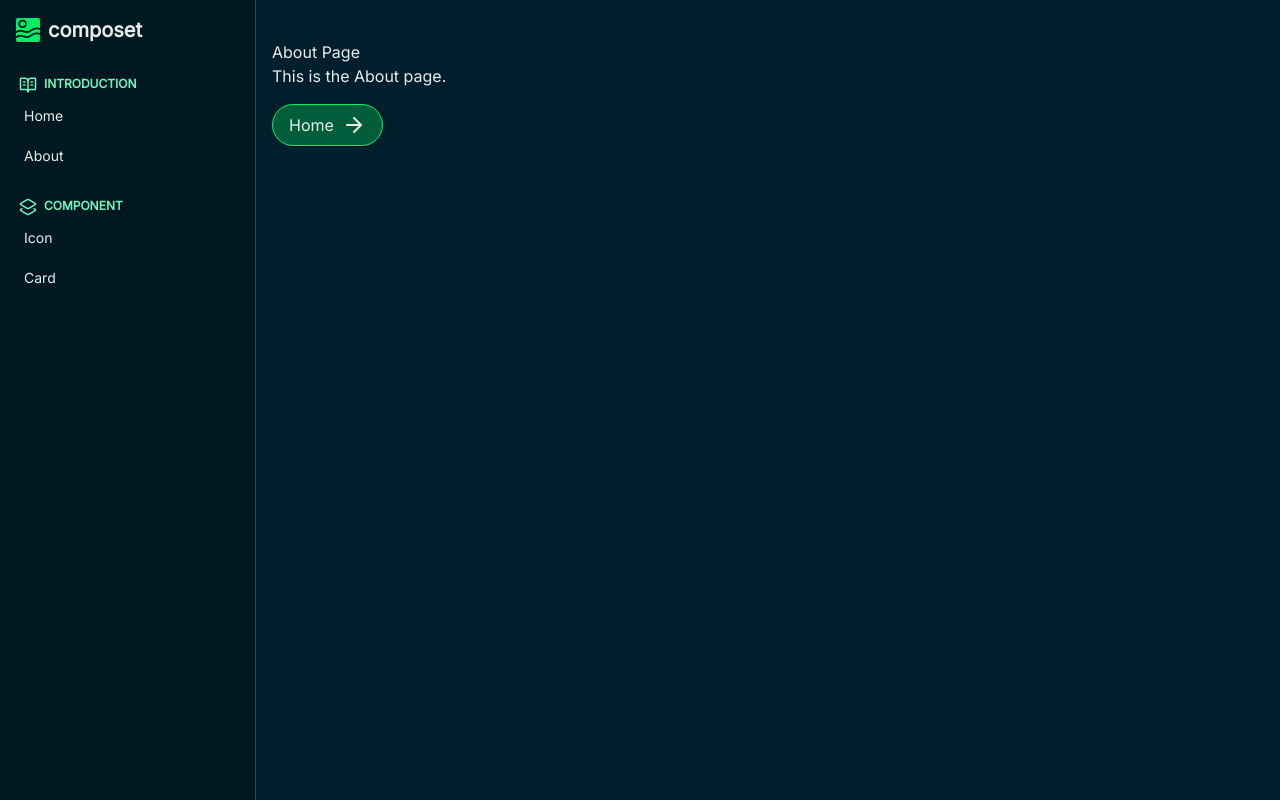
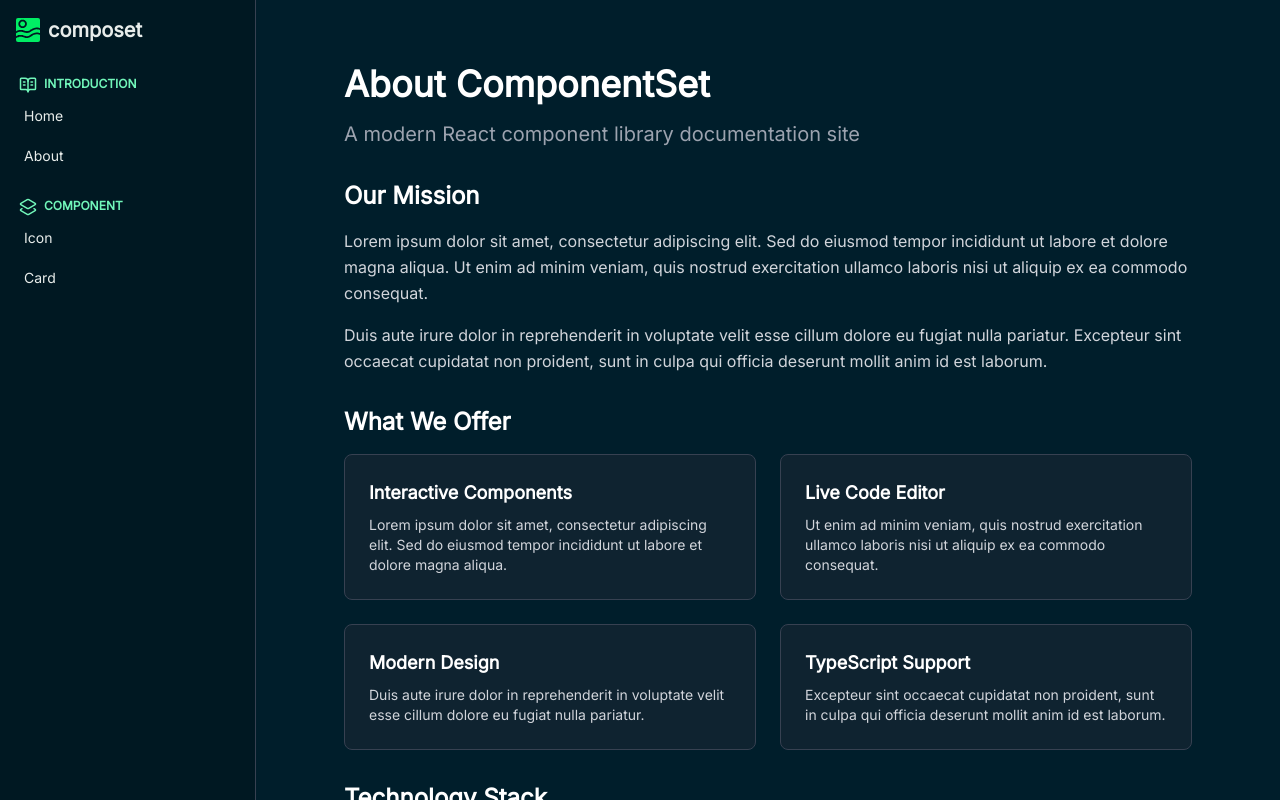
Before and after one commit to fkriachmd/componenset, a React (Vite) app: page /componenset/about in a window 1280 px wide. Built offline with nearby package versions, Linux system fonts and the light colour scheme.

Commit message:
Initial commit with React app and GitHub Pages setup

```diff
--- a/src/App.tsx
+++ b/src/App.tsx
@@ -1,21 +1,56 @@
 import { Routes, Route } from "react-router-dom";
-import Home from "./pages/Home";
-import About from "./pages/About";
+import { lazy, Suspense, useEffect } from "react";
 import Sidebar from "./components/Sidebar";
-import Icon from "./pages/Icon";
-import Card from "./pages/Card";
+
+// Lazy load components
+const Home = lazy(() => import("./pages/Home"));
+const About = lazy(() => import("./pages/About"));
+const Icon = lazy(() => import("./pages/Icon"));
+const Card = lazy(() => import("./pages/Card"));
+
+// Preload components on app start
+const preloadComponents = () => {
+  const componentImports = [
+    () => import("./pages/Home"),
+    () => import("./pages/About"),
+    () => import("./pages/Icon"),
+    () => import("./pages/Card"),
+  ];
+
+  // Preload after a short delay to not block initial render
+  setTimeout(() => {
+    componentImports.forEach((importFn) => {
+      importFn().catch(() => {
+        // Ignore preload errors
+      });
+    });
+  }, 100);
+};
+
+// Loading component
+const LoadingSpinner = () => (
+  <div className="flex items-center justify-center h-64">
+    <div className="animate-spin rounded-full h-8 w-8 border-b-2 border-accent"></div>
+  </div>
+);
 
 function App() {
+  useEffect(() => {
+    preloadComponents();
+  }, []);
+
   return (
-    <div className="min-w-full min-h-screen bg-background text-text flex">
+    <div className="min-w-full h-screen bg-background text-text flex">
       <Sidebar />
-      <main className="flex-1 p-4 pt-10">
+      <main className="flex-1 p-4 pt-10 overflow-y-auto">
+        <Suspense fallback={<LoadingSpinner />}>
           <Routes>
             <Route path="/" element={<Home />} />
             <Route path="/about" element={<About />} />
             <Route path="/component/icon" element={<Icon />} />
             <Route path="/component/card" element={<Card />} />
           </Routes>
+        </Suspense>
       </main>
     </div>
   );
--- /dev/null
+++ b/src/components/CardImage.tsx
@@ -0,0 +1,31 @@
+import { ArrowRight } from "lucide-react";
+
+/*export interface CardImageProps {
+}*/
+
+export default function CardImage() {
+  return (
+    <div className="w-96 px-8 py-7 bg-black/20 rounded-2xl flex flex-col items-start gap-4 group hover:bg-black/30 transition-all duration-300">
+      <img
+        src="https://placehold.co/356x237"
+        alt="Card Image"
+        className="rounded-xl"
+      />
+      <span className="text-sm px-4 py-1 rounded-full border border-link text-link">
+        Beta
+      </span>
+      <h3 className="text-xl font-semibold">Code search & code view</h3>
+      <p className=" text-gray-400">
+        Enables you to rapidly search, navigate, and understand code, right from
+        GitHub.com.
+      </p>
+      <p className="text-link w-fit">
+        Learn more
+        <ArrowRight
+          height={18}
+          className="inline-block ml-1 group-hover:translate-x-2 transition-all duration-300"
+        />
+      </p>
+    </div>
+  );
+}
--- a/src/components/Sidebar.tsx
+++ b/src/components/Sidebar.tsx
@@ -15,7 +15,7 @@ const component = [
 
 export default function Sidebar() {
   return (
-    <nav className="w-64 text-sm bg-black/20 border-r border-gray-700 p-4 min-h-screen">
+    <nav className="w-64 text-sm bg-black/20 border-r border-gray-700 p-4 h-full overflow-y-auto flex-shrink-0">
       <a
         href="#"
         className="mb-8 text-xl font-semibold text-text flex items-center"
--- a/src/index.css
+++ b/src/index.css
@@ -1,4 +1,23 @@
-
 @tailwind base;
 @tailwind components;
 @tailwind utilities;
+
+::-webkit-scrollbar-corner {
+  background: transparent;
+}
+
+/* Hide scrollbar arrows */
+::-webkit-scrollbar-button {
+  display: none;
+}
+
+/* Firefox scrollbar */
+* {
+  scrollbar-width: thin;
+  scrollbar-color: rgba(156, 163, 175, 0.3) transparent;
+}
+
+/* Smooth scrolling */
+html {
+  scroll-behavior: smooth;
+}
--- a/src/pages/About.tsx
+++ b/src/pages/About.tsx
@@ -3,16 +3,110 @@ import { Link } from "react-router-dom";
 
 export default function About() {
   return (
-    <div>
-      <h1>About Page</h1>
-      <p>This is the About page.</p>
-      <Link
-        to="/"
-        className="group mt-4 w-fit bg-primary/30 hover:bg-primary/40 border border-primary px-4 py-2 rounded-full text-text flex items-center gap-2 transition-all duration-300"
-      >
-        Home
-        <ArrowRight className="group-hover:translate-x-1 transition-all duration-300" />
-      </Link>
+    <div className="max-w-4xl mx-auto p-6">
+      <header className="mb-8">
+        <h1 className="text-4xl font-bold text-white mb-4">
+          About ComponentSet
+        </h1>
+        <p className="text-xl text-gray-400">
+          A modern React component library documentation site
+        </p>
+      </header>
+
+      <section className="mb-8">
+        <h2 className="text-2xl font-semibold text-white mb-4">Our Mission</h2>
+        <p className="text-gray-300 mb-4 leading-relaxed">
+          Lorem ipsum dolor sit amet, consectetur adipiscing elit. Sed do
+          eiusmod tempor incididunt ut labore et dolore magna aliqua. Ut enim ad
+          minim veniam, quis nostrud exercitation ullamco laboris nisi ut
+          aliquip ex ea commodo consequat.
+        </p>
+        <p className="text-gray-300 mb-4 leading-relaxed">
+          Duis aute irure dolor in reprehenderit in voluptate velit esse cillum
+          dolore eu fugiat nulla pariatur. Excepteur sint occaecat cupidatat non
+          proident, sunt in culpa qui officia deserunt mollit anim id est
+          laborum.
+        </p>
+      </section>
+
+      <section className="mb-8">
+        <h2 className="text-2xl font-semibold text-white mb-4">
+          What We Offer
+        </h2>
+        <div className="grid grid-cols-1 md:grid-cols-2 gap-6 mb-6">
+          <div className="bg-gray-800/50 rounded-lg p-6 border border-gray-700">
+            <h3 className="text-lg font-semibold text-white mb-2">
+              Interactive Components
+            </h3>
+            <p className="text-gray-300 text-sm">
+              Lorem ipsum dolor sit amet, consectetur adipiscing elit. Sed do
+              eiusmod tempor incididunt ut labore et dolore magna aliqua.
+            </p>
+          </div>
+          <div className="bg-gray-800/50 rounded-lg p-6 border border-gray-700">
+            <h3 className="text-lg font-semibold text-white mb-2">
+              Live Code Editor
+            </h3>
+            <p className="text-gray-300 text-sm">
+              Ut enim ad minim veniam, quis nostrud exercitation ullamco laboris
+              nisi ut aliquip ex ea commodo consequat.
+            </p>
+          </div>
+          <div className="bg-gray-800/50 rounded-lg p-6 border border-gray-700">
+            <h3 className="text-lg font-semibold text-white mb-2">
+              Modern Design
+            </h3>
+            <p className="text-gray-300 text-sm">
+              Duis aute irure dolor in reprehenderit in voluptate velit esse
+              cillum dolore eu fugiat nulla pariatur.
+            </p>
+          </div>
+          <div className="bg-gray-800/50 rounded-lg p-6 border border-gray-700">
+            <h3 className="text-lg font-semibold text-white mb-2">
+              TypeScript Support
+            </h3>
+            <p className="text-gray-300 text-sm">
+              Excepteur sint occaecat cupidatat non proident, sunt in culpa qui
+              officia deserunt mollit anim id est laborum.
+            </p>
+          </div>
+        </div>
+      </section>
+
+      <section className="mb-8">
+        <h2 className="text-2xl font-semibold text-white mb-4">
+          Technology Stack
+        </h2>
+        <p className="text-gray-300 mb-4 leading-relaxed">
+          Sed ut perspiciatis unde omnis iste natus error sit voluptatem
+          accusantium doloremque laudantium, totam rem aperiam, eaque ipsa quae
+          ab illo inventore veritatis et quasi architecto beatae vitae dicta
+          sunt explicabo.
+        </p>
+        <ul className="list-disc list-inside text-gray-300 space-y-2 mb-6">
+          <li>React 19 with TypeScript</li>
+          <li>Tailwind CSS for styling</li>
+          <li>Vite for build tooling</li>
+          <li>React Router for navigation</li>
+          <li>Lucide React for icons</li>
+          <li>React Live for interactive code editing</li>
+        </ul>
+      </section>
+
+      <footer className="border-t border-gray-700 pt-6">
+        <p className="text-gray-400 text-sm mb-4">
+          Nemo enim ipsam voluptatem quia voluptas sit aspernatur aut odit aut
+          fugit, sed quia consequuntur magni dolores eos qui ratione voluptatem
+          sequi nesciunt.
+        </p>
+        <Link
+          to="/"
+          className="group w-fit bg-primary/30 hover:bg-primary/40 border border-primary px-6 py-3 rounded-full text-text flex items-center gap-2 transition-all duration-300"
+        >
+          Back to Home
+          <ArrowRight className="group-hover:translate-x-1 transition-all duration-300" />
+        </Link>
+      </footer>
     </div>
   );
 }
--- a/src/pages/Card.tsx
+++ b/src/pages/Card.tsx
@@ -30,6 +30,35 @@ export default function Card() {
   );
 }`;
 
+  const cardImageCode = `() => {
+  // import { ArrowRight } from "lucide-react";
+
+  return (
+    <a href="#" className="w-96 px-8 py-7 bg-black/20 rounded-2xl flex flex-col items-start gap-4 group hover:bg-black/30 transition-all duration-300">
+      <img
+        src="https://placehold.co/356x237"
+        alt="Card Image"
+        className="rounded-xl"
+      />
+      <span className="text-sm px-4 py-1 rounded-full border border-link text-link">
+        Beta
+      </span>
+      <h3 className="text-xl font-semibold">Code search & code view</h3>
+      <p className=" text-gray-400">
+        Enables you to rapidly search, navigate, and understand code, right from
+        GitHub.com.
+      </p>
+      <p className="text-link w-fit">
+        Learn more
+        <ArrowRight
+          height={18}
+          className="inline-block ml-1 group-hover:translate-x-2 transition-all duration-300"
+        />
+      </p>
+    </a>
+  );
+}`;
+
   return (
     <div className="w-full">
       <h1 className="text-3xl font-bold mb-2">Cards</h1>
@@ -43,12 +72,13 @@ export default function Card() {
             <Layers />
             Examples
           </h2>
+          <div className="mb-8">
             <p className="text-xl font-semibold text-accent hover:text-accent/70 transition-all duration-300 mb-2 w-fit">
               Text Card
             </p>
             <p>
-            The call to action text defaults to Learn more and can be customized
-            using the React-Ts.
+              The call to action text defaults to Learn more and can be
+              customized using the React-Ts.
             </p>
 
             <LiveCodeEditor
@@ -57,6 +87,22 @@ export default function Card() {
               editorHeight="420px"
             />
           </div>
+          <div className="">
+            <p className="text-xl font-semibold text-accent hover:text-accent/70 transition-all duration-300 mb-2 w-fit">
+              Image Card
+            </p>
+            <p>
+              Combine Image and Label when you need to add more metadata or
+              context to the Card.
+            </p>
+
+            <LiveCodeEditor
+              code={cardImageCode}
+              title="Card Image"
+              editorHeight="420px"
+            />
+          </div>
+        </div>
       </div>
     </div>
   );
--- a/vite.config.ts
+++ b/vite.config.ts
@@ -5,4 +5,18 @@ import react from '@vitejs/plugin-react'
 export default defineConfig({
   plugins: [react()],
   base: '/componenset/',
+  build: {
+    rollupOptions: {
+      output: {
+        manualChunks: {
+          // Vendor chunks
+          'react-vendor': ['react', 'react-dom'],
+          'router-vendor': ['react-router-dom'],
+          'lucide-vendor': ['lucide-react'],
+          'react-live-vendor': ['react-live'],
+        },
+      },
+    },
+    chunkSizeWarningLimit: 1000,
+  },
 })
```
Also changed, not shown: src/pages/Icon.tsx (+29 -32 lines). Lines whose indentation alone changed are shown as unchanged.
